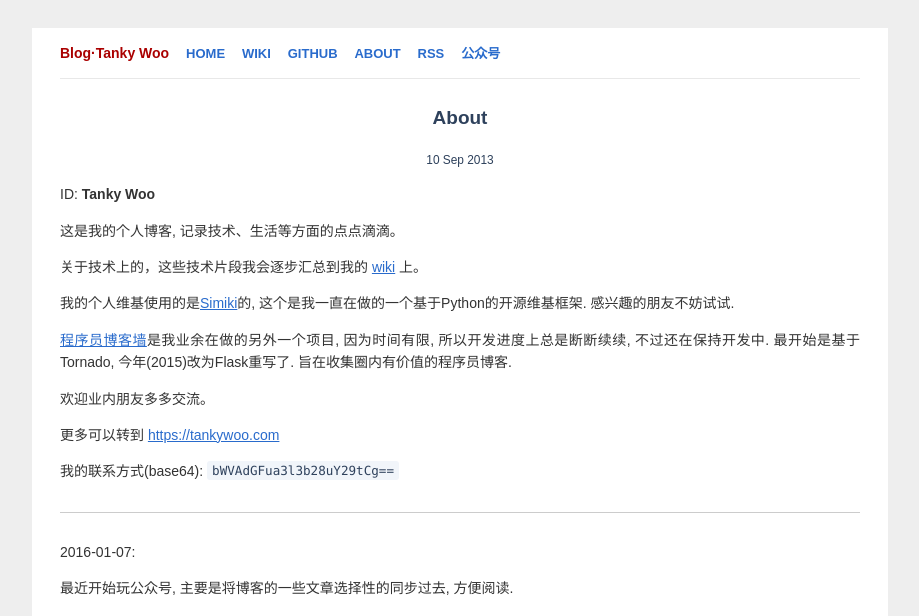
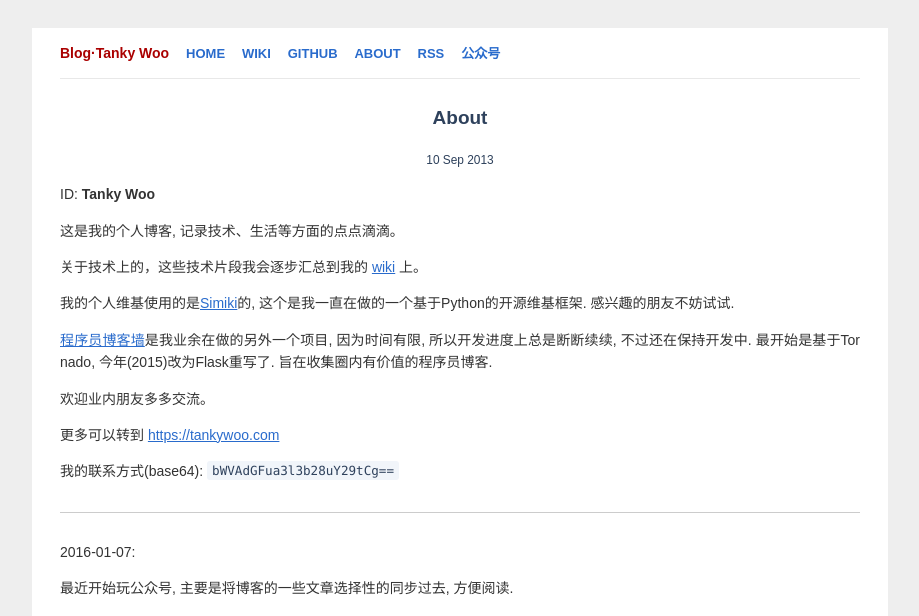
Before and after one commit to Harteyang/harte.top, a Jekyll site: the page built from about.markdown, in a window 1280 px wide. Shown: the top 616 px of the page, without its empty margins (180-1099 px from the left). Built offline with Jekyll 4.4.1, drawn with Linux system fonts in a browser that asks for light colours; nearby versions of some CDN libraries; Markdown is read by kramdown in place of the engine named in the settings; comment, search, counter and statistics services are not loaded.

Commit message:
CSS Make line with break word

```diff
--- a/css/second.css
+++ b/css/second.css
@@ -192,6 +192,10 @@ text-decoration: underline;
   margin-top: 1.6em;
 }
 
+.post p {
+  word-break: break-all;
+}
+
 /* standard */
 pre code {
     font-size: 1em;
@@ -238,7 +242,7 @@ code {
 }
 
 .post p code {
-  white-space: nowrap;
+  /* white-space: nowrap; */
 }
 
 .post h1 {
```
